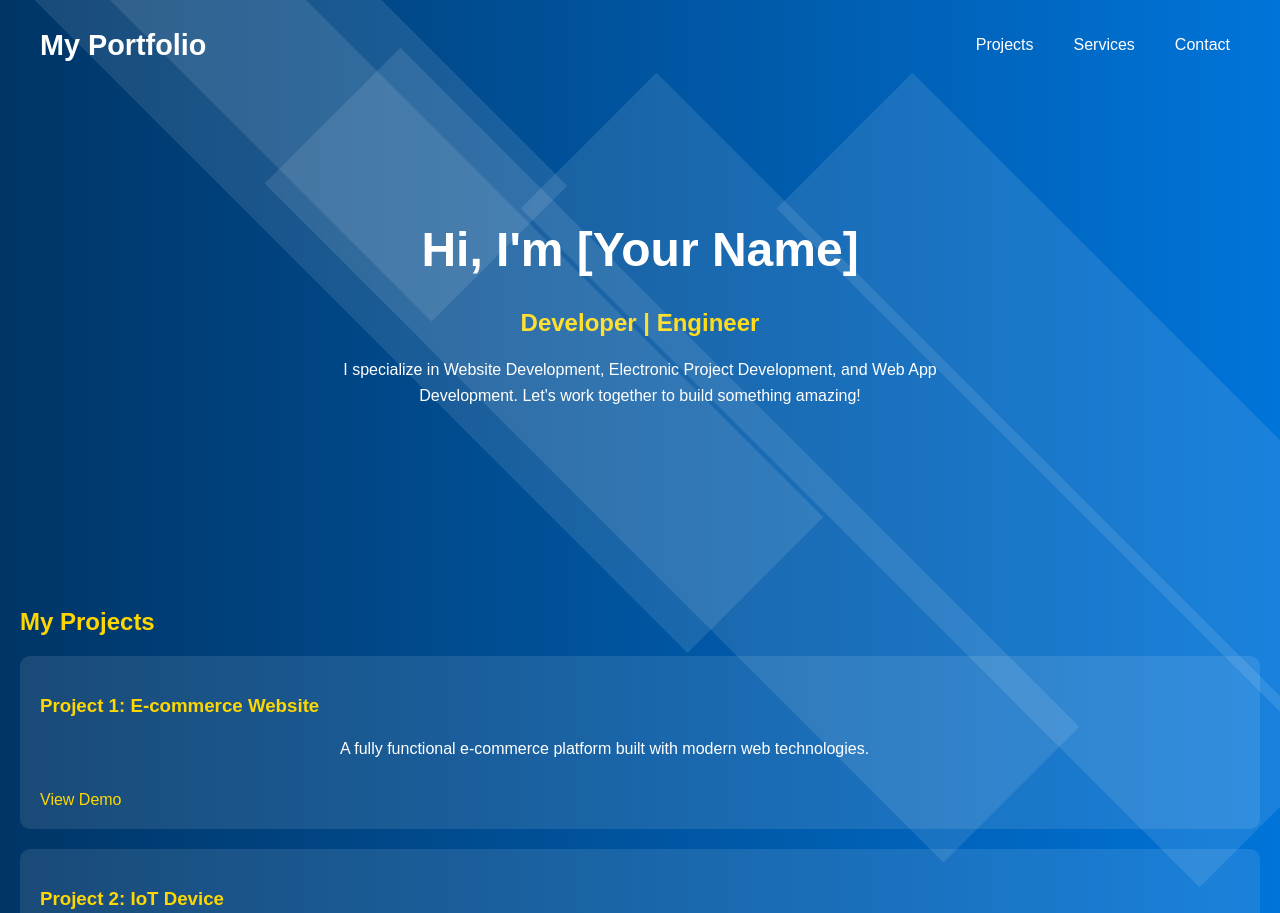
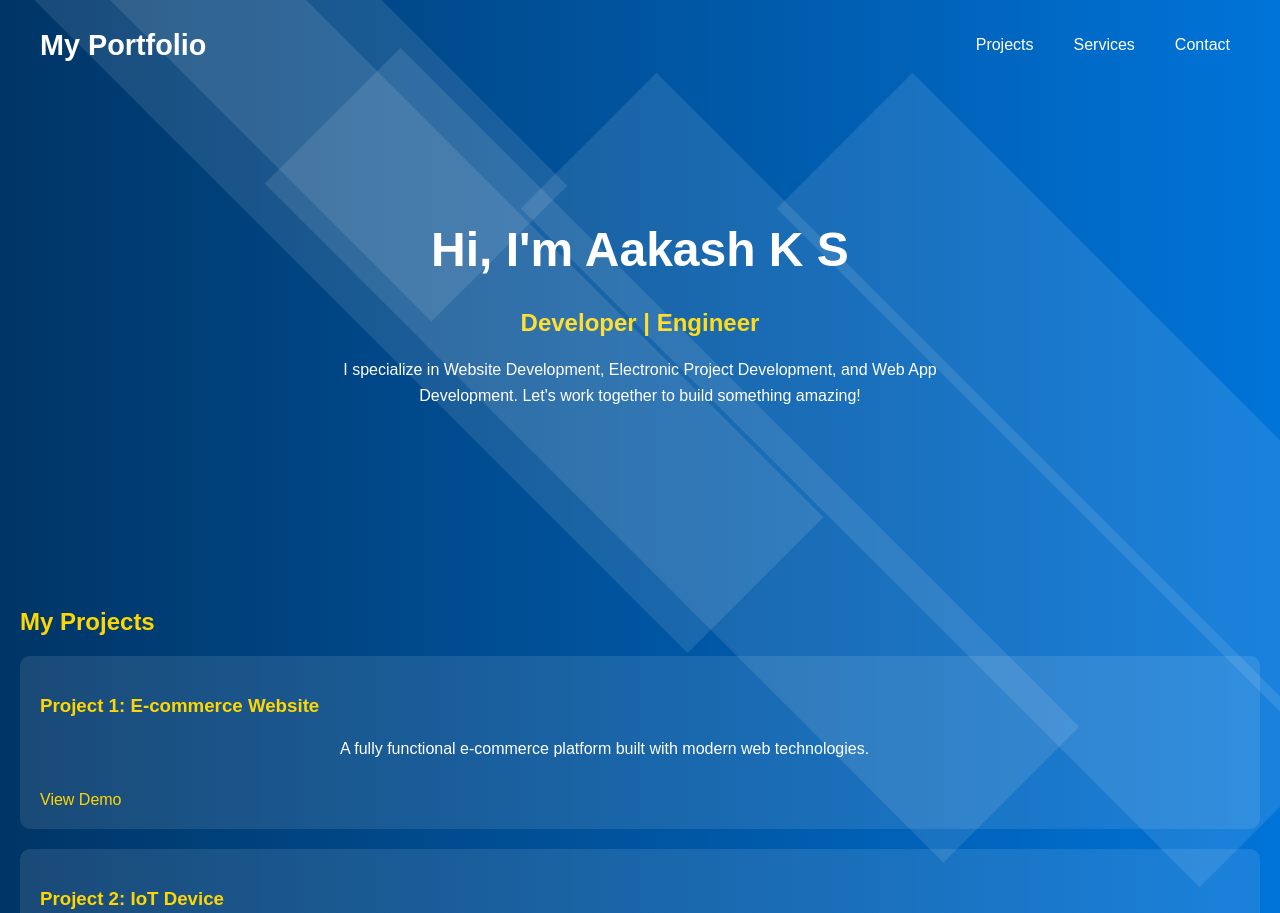
Before and after one commit to Aakash-cyberlama/web, a plain HTML site: page index.html in a window 1280 px wide. Shown: the top 913 px of the page. Drawn offline with Linux system fonts and the light colour scheme.

Commit message:
index.html

```diff
--- a/index.html
+++ b/index.html
@@ -204,7 +204,7 @@
 
     <!-- Main Section -->
     <main>
-        <h1>Hi, I'm [Your Name]</h1>
+        <h1>Hi, I'm Aakash K S</h1>
         <h2>Developer | Engineer</h2>
         <p>I specialize in Website Development, Electronic Project Development, and Web App Development. Let's work together to build something amazing!</p>
     </main>
```
